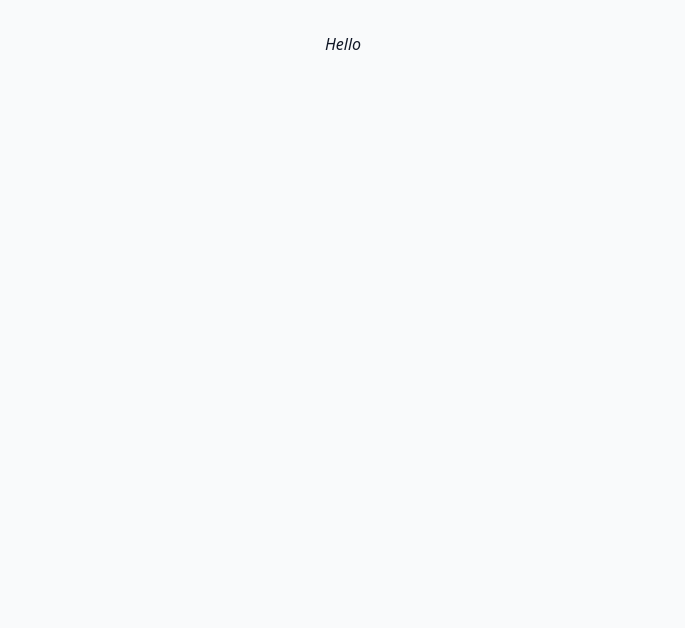
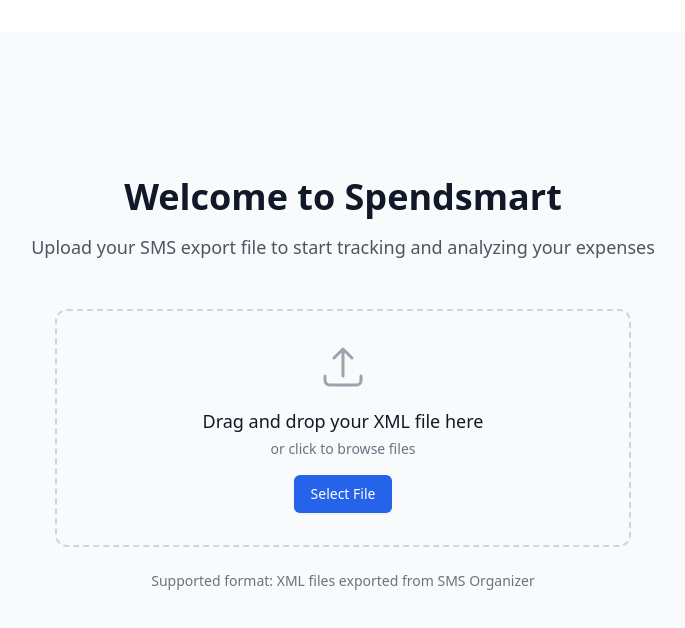
Before and after one commit to naveenr03/SpendSmart, a React (Vite) app: page / in a window 1280 px wide. Shown: the top 628 px of the page, without its empty margins (297-982 px from the left). Built offline with nearby package versions, Linux system fonts and the light colour scheme.

Commit message:
Added landing page and few other libraries

```diff
--- a/src/App.jsx
+++ b/src/App.jsx
@@ -1,15 +1,20 @@
-import { useState } from 'react'
-import reactLogo from './assets/react.svg'
-import viteLogo from '/vite.svg'
+import { BrowserRouter as Router, Routes, Route } from 'react-router-dom'
+import { Toaster } from 'react-hot-toast'
+import LandingPage from './pages/LandingPage'
 import './App.css'
 
 function App() {
-  const [count, setCount] = useState(0)
-
   return (
-    <>
-    <h1 className='italic'> Hello </h1>
-    </>
+    <Router>
+      <div className="min-h-screen bg-gray-50">
+        <Toaster position="top-right" />
+        <main className="container mx-auto px-4 py-8">
+          <Routes>
+            <Route path="/" element={<LandingPage />} />
+          </Routes>
+        </main>
+      </div>
+    </Router>
   )
 }
 
--- a/src/index.css
+++ b/src/index.css
@@ -2,8 +2,8 @@
 @tailwind components;
 @tailwind utilities;
 
-@layer base {
+/* @layer base {
   body {
     @apply min-h-screen bg-gray-50 text-gray-900 dark:bg-gray-900 dark:text-gray-100;
   }
-}
+} */
--- /dev/null
+++ b/src/pages/LandingPage.jsx
@@ -0,0 +1,90 @@
+import { useState } from 'react'
+import { ArrowUpTrayIcon } from '@heroicons/react/24/outline'
+
+const LandingPage = () => {
+  const [isDragging, setIsDragging] = useState(false)
+
+  const handleFileUpload = (event) => {
+    const file = event.target.files?.[0]
+    if (file && file.type === 'text/xml') {
+      // TODO: Handle file upload
+      console.log('File selected:', file)
+    } else {
+      // TODO: Show error toast
+      console.log('Please upload an XML file')
+    }
+  }
+
+  const handleDragOver = (e) => {
+    e.preventDefault()
+    setIsDragging(true)
+  }
+
+  const handleDragLeave = () => {
+    setIsDragging(false)
+  }
+
+  const handleDrop = (e) => {
+    e.preventDefault()
+    setIsDragging(false)
+    const file = e.dataTransfer.files?.[0]
+    if (file && file.type === 'text/xml') {
+      // TODO: Handle file upload
+      console.log('File dropped:', file)
+    } else {
+      // TODO: Show error toast
+      console.log('Please upload an XML file')
+    }
+  }
+
+  return (
+    <div className="min-h-[80vh] flex flex-col items-center justify-center">
+      <div className="text-center mb-12">
+        <h1 className="text-4xl font-bold text-gray-900 mb-4">Welcome to Spendsmart</h1>
+        <p className="text-lg text-gray-600 max-w-2xl">
+          Upload your SMS export file to start tracking and analyzing your expenses
+        </p>
+      </div>
+
+      <div
+        className={`
+          w-full max-w-xl p-8 rounded-xl border-2 border-dashed
+          ${isDragging ? 'border-blue-500 bg-blue-50' : 'border-gray-300'}
+          transition-colors duration-200 ease-in-out
+        `}
+        onDragOver={handleDragOver}
+        onDragLeave={handleDragLeave}
+        onDrop={handleDrop}
+      >
+        <div className="flex flex-col items-center justify-center space-y-4">
+          <ArrowUpTrayIcon className="w-12 h-12 text-gray-400" />
+          <div className="text-center">
+            <p className="text-lg font-medium text-gray-900">
+              Drag and drop your XML file here
+            </p>
+            <p className="text-sm text-gray-500 mt-1">
+              or click to browse files
+            </p>
+          </div>
+          <label className="mt-4">
+            <input
+              type="file"
+              accept=".xml"
+              onChange={handleFileUpload}
+              className="hidden"
+            />
+            <span className="inline-flex items-center px-4 py-2 border border-transparent text-sm font-medium rounded-md shadow-sm text-white bg-blue-600 hover:bg-blue-700 focus:outline-none focus:ring-2 focus:ring-offset-2 focus:ring-blue-500 cursor-pointer">
+              Select File
+            </span>
+          </label>
+        </div>
+      </div>
+
+      <p className="mt-6 text-sm text-gray-500">
+        Supported format: XML files exported from SMS Organizer
+      </p>
+    </div>
+  )
+}
+
+export default LandingPage
```
Also changed, not shown: package.json (+9 -1 lines), 1 other file (tests, documents, lock files or other folders).
